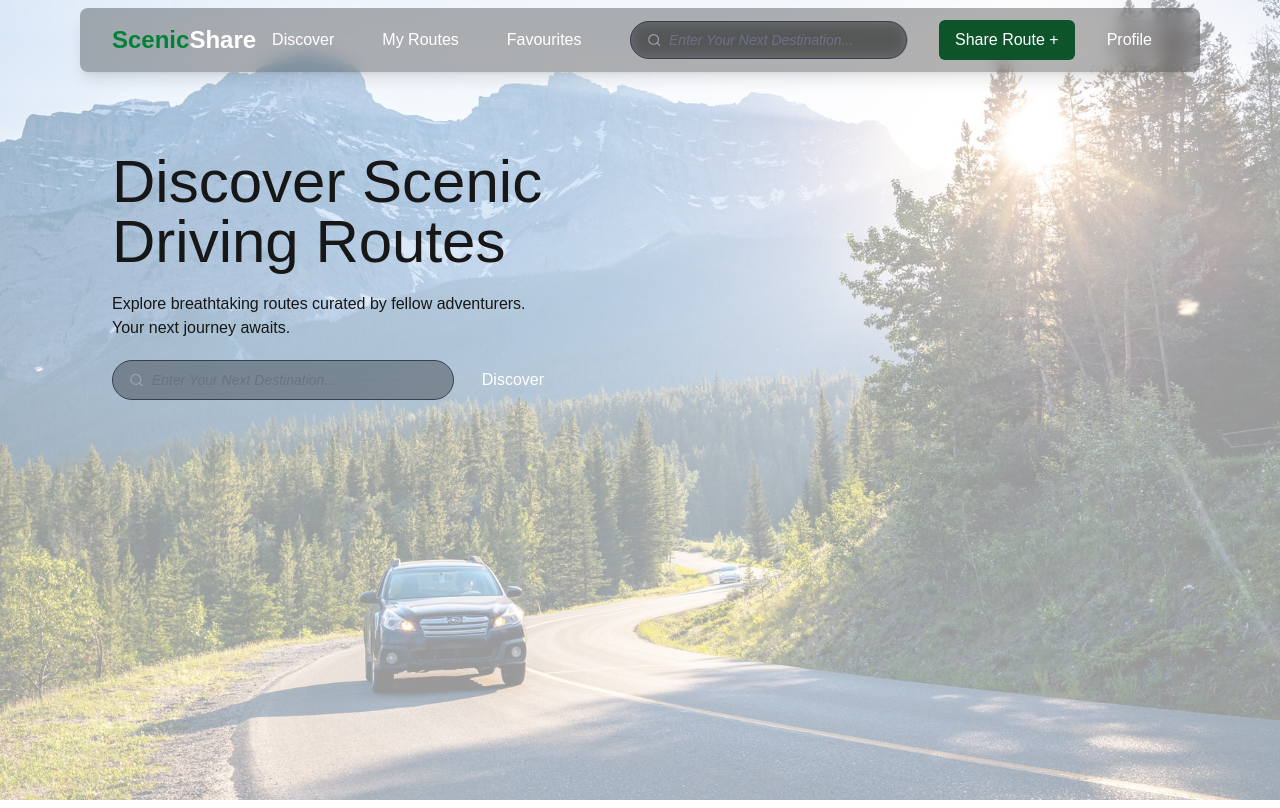
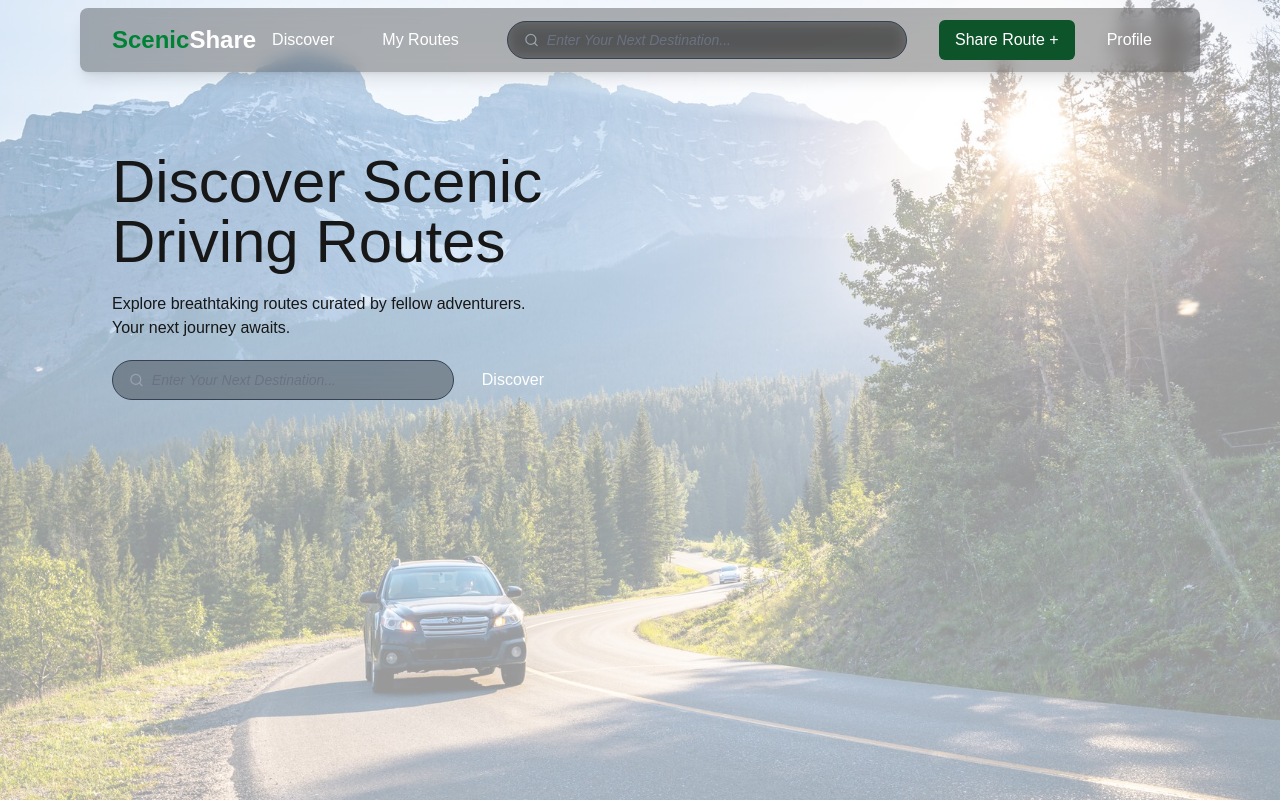
Before and after one commit to JohnL0919/ScenicShare, a Next.js app in the folder scenicshare-frontend/: page / in a window 1280 px wide. Built offline with nearby package versions, Linux system fonts and the light colour scheme.

Commit message:
deleted favourites bar

```diff
--- a/scenicshare-frontend/src/components/NavBar.tsx
+++ b/scenicshare-frontend/src/components/NavBar.tsx
@@ -22,7 +22,6 @@ export default function NavBar() {
           <div className="hidden md:flex md:items-center md:space-x-4">
             <Button text="Discover" />
             <Button text="My Routes" />
-            <Button text="Favourites" />
           </div>
 
           {/* Search Bar */}
```
